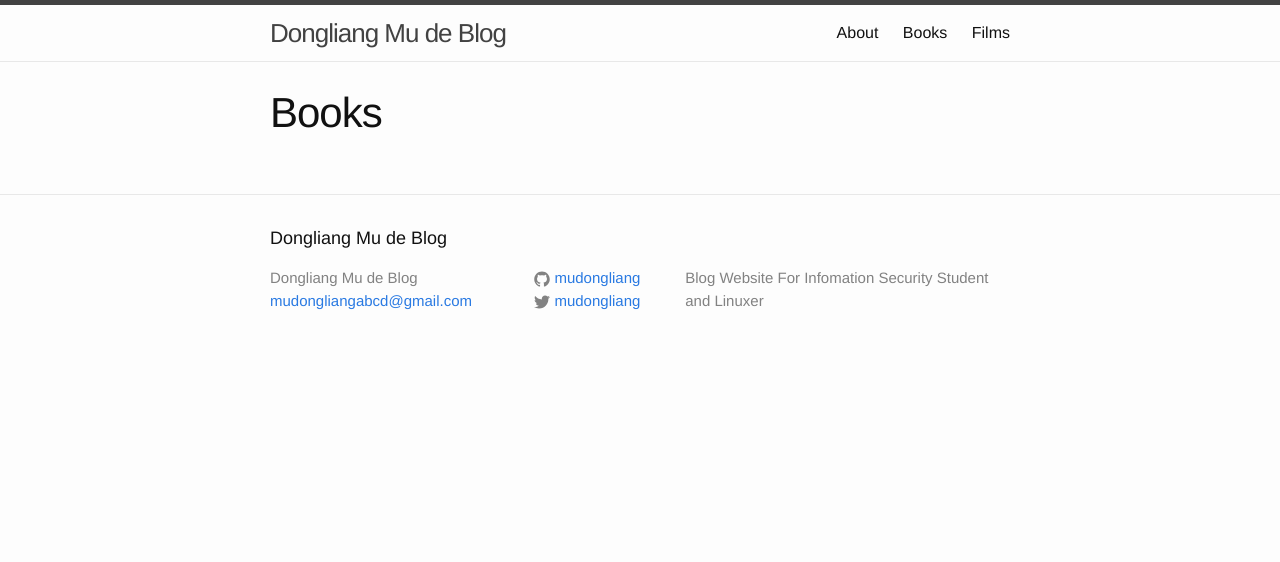
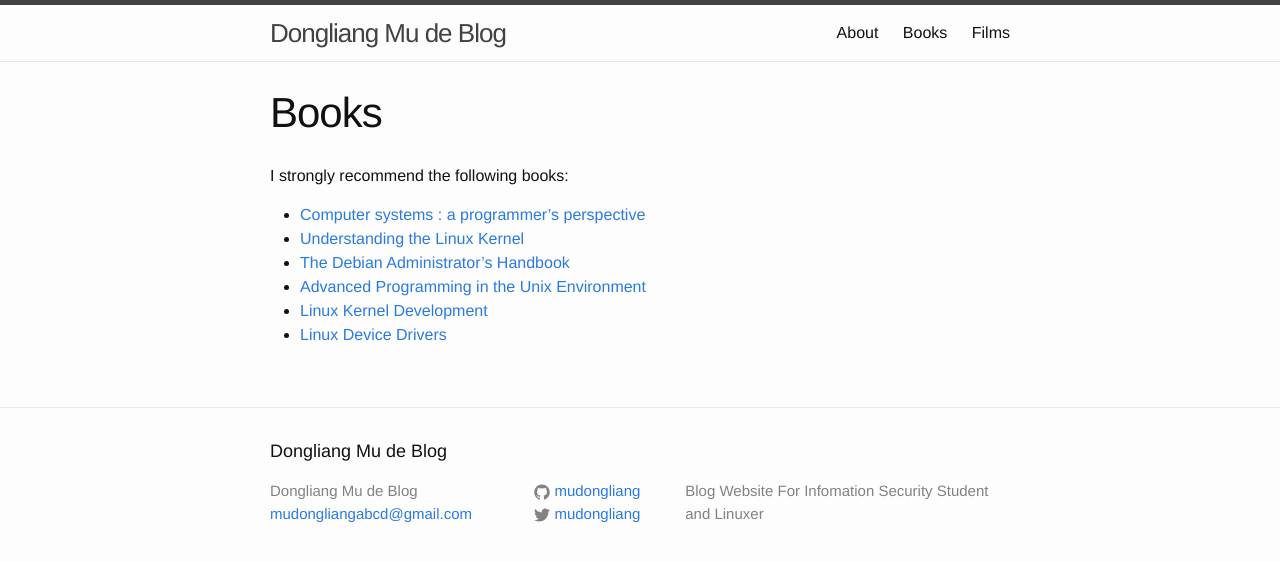
Before and after one commit to mudongliang/mudongliang.github.io, a Jekyll site: the page built from books/books.md, in a window 1280 px wide. Shown: the top 562 px of the page. Built offline with Jekyll 4.4.1, drawn with Linux system fonts in a browser that asks for light colours.

Commit message:
Add favorite films and books

```diff
--- a/books/books.md
+++ b/books/books.md
@@ -3,3 +3,12 @@ layout: page
 title: "Books"
 description: ""
 ---
+
+I strongly recommend the following books:
+
+- [Computer systems : a programmer's perspective](http://www.amazon.com/Computer-Systems-Programmers-Perspective-2nd/dp/0136108040)
+- [Understanding the Linux Kernel](http://www.amazon.com/Understanding-Linux-Kernel-Third-Daniel/dp/0596005652)
+- [The Debian Administrator's Handbook](https://debian-handbook.info/)
+- [Advanced Programming in the Unix Environment](http://www.amazon.com/Advanced-Programming-UNIX-Environment-3rd/dp/0321637739)
+- [Linux Kernel Development](http://www.amazon.com/Linux-Kernel-Development-Robert-Love/dp/0672329468)
+- [Linux Device Drivers](http://www.amazon.com/Linux-Device-Drivers-Jessica-McKellar/dp/1449371612)
```
Also changed, not shown: films/films.md (+7 -0 lines).
